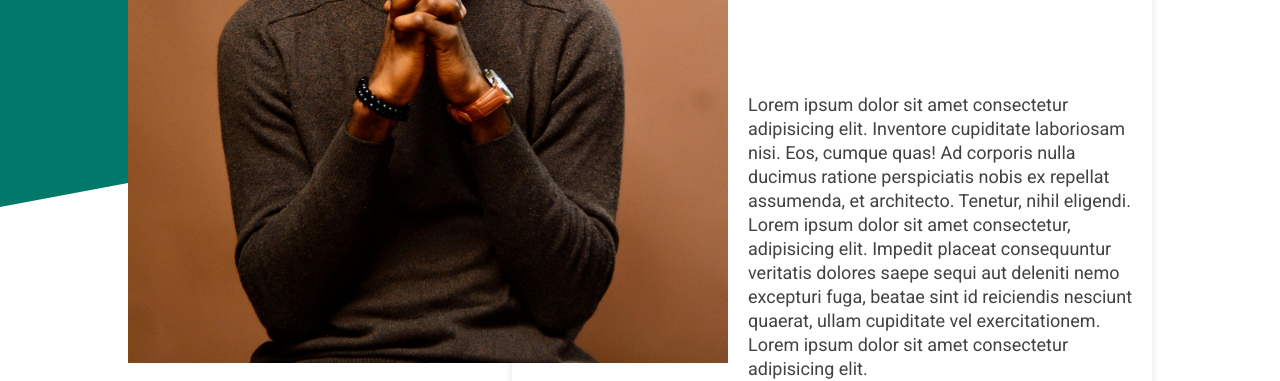
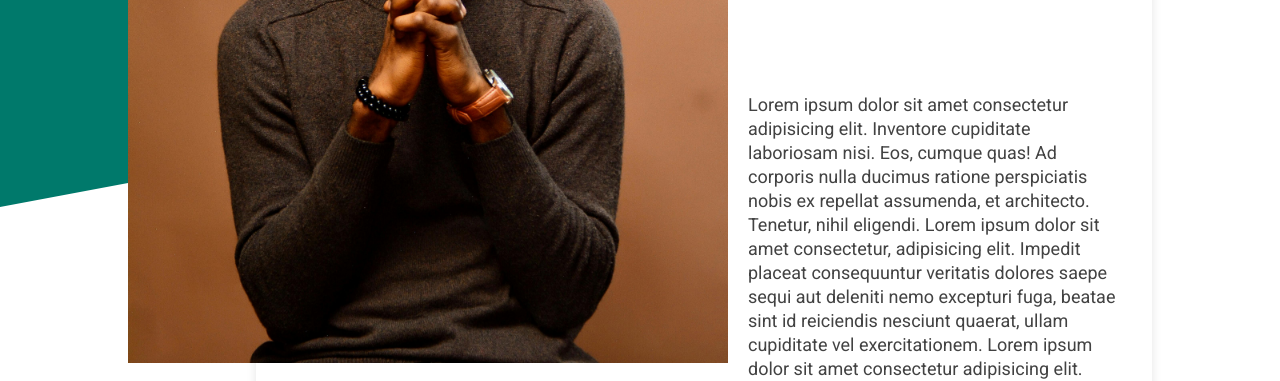
Before and after one commit to Bchoga/home_page, a plain HTML site: page index.html in a window 1280 px wide. Shown: the part 433-814 px from the top of the page. Drawn offline with nearby package versions, Linux system fonts and the light colour scheme; a web font is replaced by a local one.

Commit message:
Update style.css

```diff
--- a/styles/style.css
+++ b/styles/style.css
@@ -98,7 +98,7 @@ header {
     z-index: 3;
     padding: 10px;
     margin-top: 10rem;
-    margin-right: 10%;
+    margin-right: 12%;
     margin-left: 10%;
 }
 
@@ -117,7 +117,7 @@ header {
     z-index: 2;
     background-color: #ffffff;
     box-shadow: 0rem 1rem 1rem rgba(0, 0, 0, 0.1);
-    width: 50%;
+    width: 70%;
     min-height: 63rem;
     top: 10rem;
     right: 10%
```
